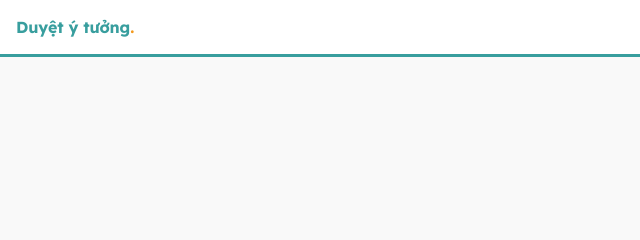
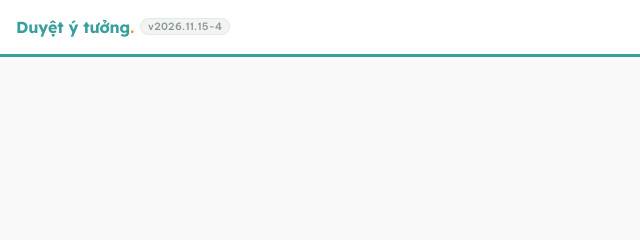
Before and after one commit to Ndducccc/duyet-y-tuong, a plain HTML site: page index.html in a window 1280 px wide. Shown: the top 240 px of the page, 0-640 px from the left. Drawn offline with Linux system fonts and the light colour scheme.

Commit message:
Add files via upload

```diff
--- a/index.html
+++ b/index.html
@@ -253,6 +253,7 @@ h1,h2,h3,.dhead h2{font-family:"Lexend","Be Vietnam Pro","Segoe UI",sans-serif}
 .f .v.em{font-size:13px;font-weight:400;color:#b3bab6}
 .f.key{background:#f6fbf9}
 .f.key label{color:var(--brand-d)}
+.ver{font-family:"Be Vietnam Pro","Segoe UI",sans-serif;font-size:10px;font-weight:600;color:#8a9893;background:#f1f4f2;border:1px solid #e3e9e6;border-radius:999px;padding:1px 7px;margin-left:6px;vertical-align:3px;letter-spacing:.02em}
 
 /* ---- Chữ danh sách bên trái: cùng phong cách với form ---- */
 .item{padding:10px 14px 11px 16px;gap:3px 8px;align-items:center}
@@ -270,7 +271,7 @@ h1,h2,h3,.dhead h2{font-family:"Lexend","Be Vietnam Pro","Segoe UI",sans-serif}
 <div class="app">
   <header>
     <button class="btn menu-btn" id="btnList" title="Danh sách ý tưởng">☰</button>
-    <h1>Duyệt ý tưởng<b>.</b></h1>
+    <h1>Duyệt ý tưởng<b>.</b><span class="ver" id="verTag" title="Phiên bản đang chạy"></span></h1>
     <span class="src" id="srcLabel"></span>
     <select class="btn hidden" id="sheetSel" title="Chọn sheet"></select>
     <div class="spacer"></div>
@@ -411,7 +412,8 @@ h1,h2,h3,.dhead h2{font-family:"Lexend","Be Vietnam Pro","Segoe UI",sans-serif}
 
 <script>
 /* ---- Tự cập nhật: so mã phiên bản với bản trên server, tránh phải xoá bộ nhớ đệm ---- */
-const BUILD = "2026.11.15-3";
+const BUILD = "2026.11.15-4";
+document.addEventListener("DOMContentLoaded", () => { const v = document.getElementById("verTag"); if(v) v.textContent = "v" + BUILD; });
 (function autoUpdate(){
   if(!/^https?:$/.test(location.protocol) || !/github\.io$/i.test(location.hostname)) return;   // chỉ bản đăng trên GitHub Pages
   const check = () => fetch(location.pathname + "?nocache=" + Date.now(), {cache:"no-store"})
```
